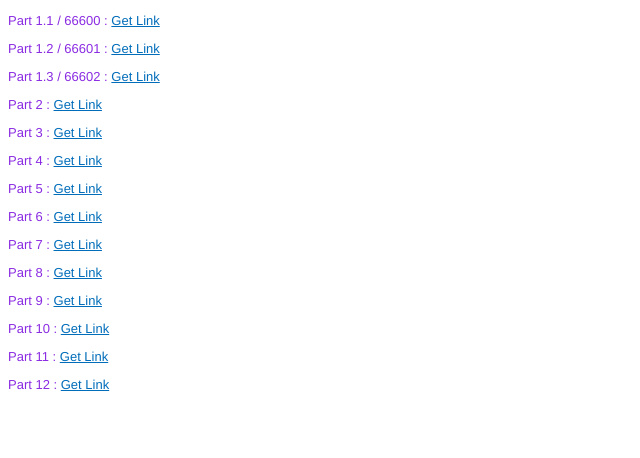
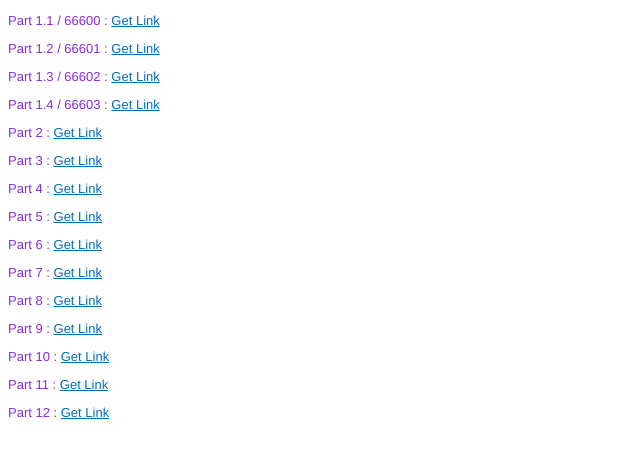
Before and after one commit to gutampsid/tlougomf.github.io, a plain HTML site: page index.html in a window 1280 px wide. Shown: the part 42-500 px from the top of the page, without its empty margins (0-640 px from the left). Drawn offline with Linux system fonts and the light colour scheme.

Commit message:
Update index.html

```diff
--- a/index.html
+++ b/index.html
@@ -11,9 +11,10 @@
 <h2>The Last of Us [BCES01584]-[Gutamps Official]</h2>
     <style> body { color: blueviolet };
     </style>
-<p>Part 1.1 / 66600 : <a href="https://www.mediafire.com/file/884mw0as835abeq/The_Last_of_Us_%255BBCES01584%255D-%255BGO%255D_Part1.pkg.66600/file" target="_blank" rel="noopener">Get Link</a></p>
-<p>Part 1.2 / 66601 : <a href="https://www.mediafire.com/file/sp7rhwixdw2gw5n/The_Last_of_Us_%255BBCES01584%255D-%255BGO%255D_Part1.pkg.66601/file" target="_blank" rel="noopener">Get Link</a></p>
-<p>Part 1.3 / 66602 : <a href="https://www.mediafire.com/file/lg86uf238ixr50h/The_Last_of_Us_%255BBCES01584%255D-%255BGO%255D_Part1.pkg.66602/file" target="_blank" rel="noopener">Get Link</a></p>
+<p>Part 1.1 / 66600 : <a href="https://www.mediafire.com/file/88e9vzvorak3wk5/The_Last_of_Us_%255BBCES01584%255D-%255BGO%255D_Part1.pkg.66600/file" target="_blank" rel="noopener">Get Link</a></p>
+<p>Part 1.2 / 66601 : <a href="https://www.mediafire.com/file/hr70szjqq616g8y/The_Last_of_Us_%255BBCES01584%255D-%255BGO%255D_Part1.pkg.66601/file" target="_blank" rel="noopener">Get Link</a></p>
+<p>Part 1.3 / 66602 : <a href="https://www.mediafire.com/file/sg9d74p0xluds1g/The_Last_of_Us_%255BBCES01584%255D-%255BGO%255D_Part1.pkg.66602/file" target="_blank" rel="noopener">Get Link</a></p>
+<p>Part 1.4 / 66603 : <a href="https://www.mediafire.com/file/k0ox4qxreh8drdv/The_Last_of_Us_%255BBCES01584%255D-%255BGO%255D_Part1.pkg.66603/file" target="_blank" rel="noopener">Get Link</a></p>
 <p>Part 2 : <a href="https://www.mediafire.com/file/154sels37anfyab/The_Last_of_Us_%255BBCES01584%255D-%255BGO%255D_Part2.pkg/file" target="_blank" rel="noopener">Get Link</a></p>
 <p>Part 3 : <a href="https://www.mediafire.com/file/49cz6jd2ikqli1r/The_Last_of_Us_%255BBCES01584%255D-%255BGO%255D_Part3.pkg/file" target="_blank" rel="noopener">Get Link</a></p>
 <p>Part 4 : <a href="https://www.mediafire.com/file/b6d93nzbolm7kn4/The_Last_of_Us_%255BBCES01584%255D-%255BGO%255D_Part4.pkg/file" target="_blank" rel="noopener">Get Link</a></p>
```
